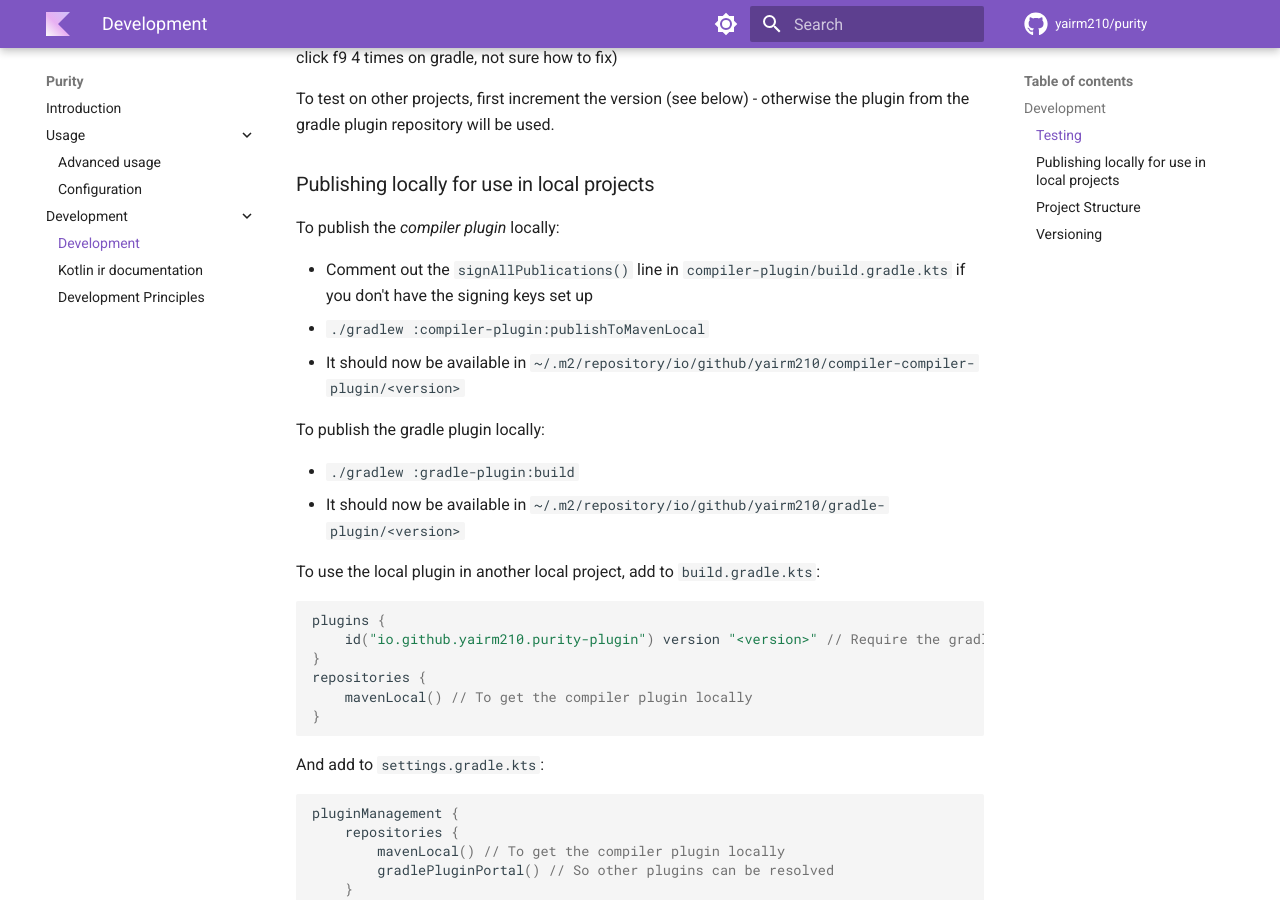
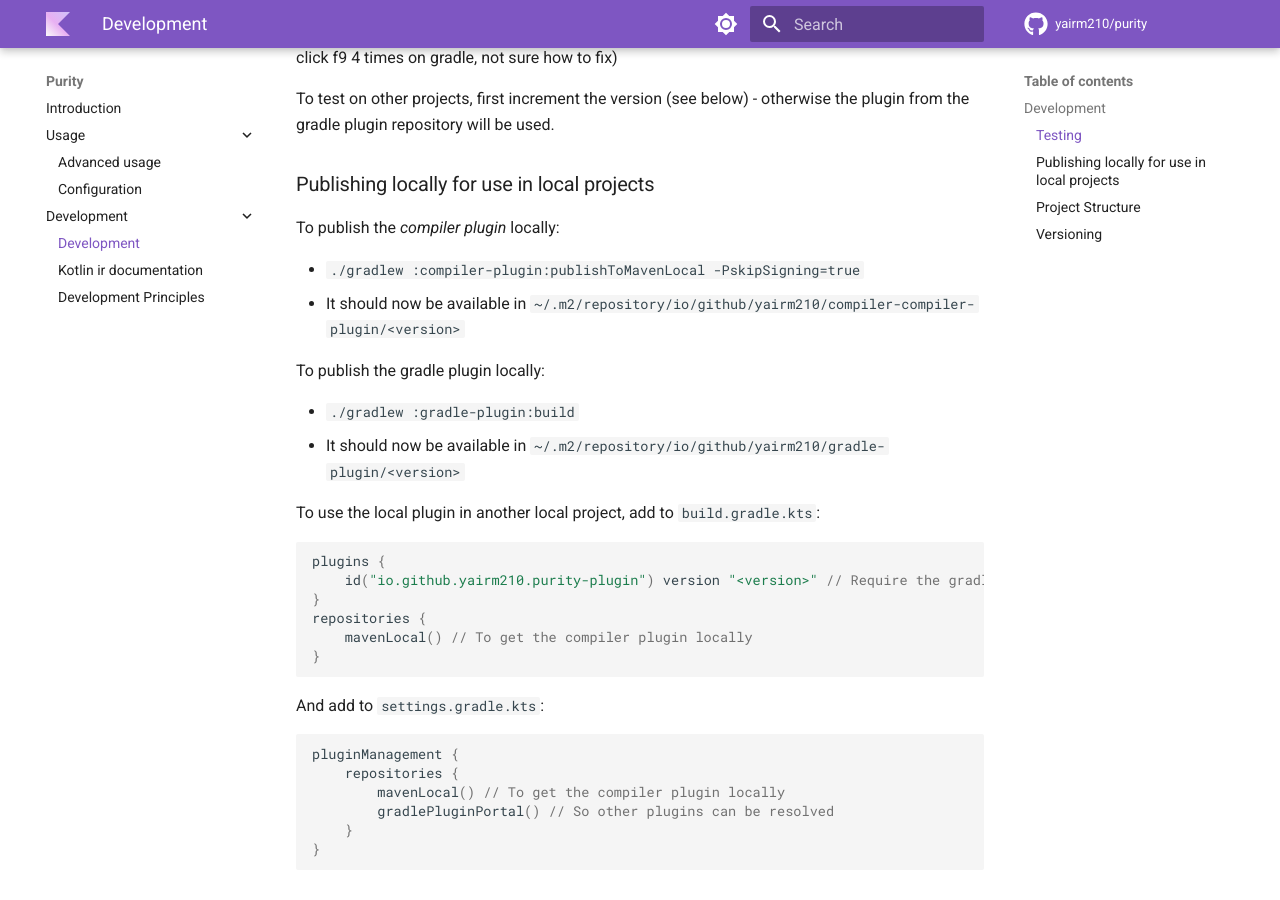
Before and after one commit to yairm210/Purity, an MkDocs documentation site: the page built from docs/development/development.md, in a window 1280 px wide and 900 px high, scrolled down 392 px. Built offline with MkDocs 1.6.1 and Material for MkDocs 9.7.7, drawn with Linux system fonts in a browser that asks for light colours; comment, search, counter and statistics services are not loaded.

Commit message:
Kotlin 2.3.0 + JDK 25 + Gradle 9.3.1 compatibility (#43)
* Upgrade to Kotlin 2.3.0, JDK 25, and Gradle 9.3.1

* Support no-GPG local publish via skipSigning flag

* Publish plugin bytecode with Java 8 target compatibility

* Update CI workflows to JDK 25 for Gradle 9.3.1

---------

Co-authored-by: HaimLC <110099998+HaimLC@users.noreply.github.com>

```diff
--- a/docs/development/development.md
+++ b/docs/development/development.md
@@ -16,8 +16,7 @@ To test on other projects, first increment the version (see below) - otherwise t
 
 To publish the *compiler plugin* locally:
 
-- Comment out the `signAllPublications()` line in `compiler-plugin/build.gradle.kts` if you don't have the signing keys set up
-- `./gradlew :compiler-plugin:publishToMavenLocal`
+- `./gradlew :compiler-plugin:publishToMavenLocal -PskipSigning=true`
 - It should now be available in `~/.m2/repository/io/github/yairm210/compiler-compiler-plugin/<version>`
 
 To publish the gradle plugin locally:
```
Also changed, not shown: Readme.md (+2 -2 lines), docs/index.md (+3 -3 lines), 11 other files.
